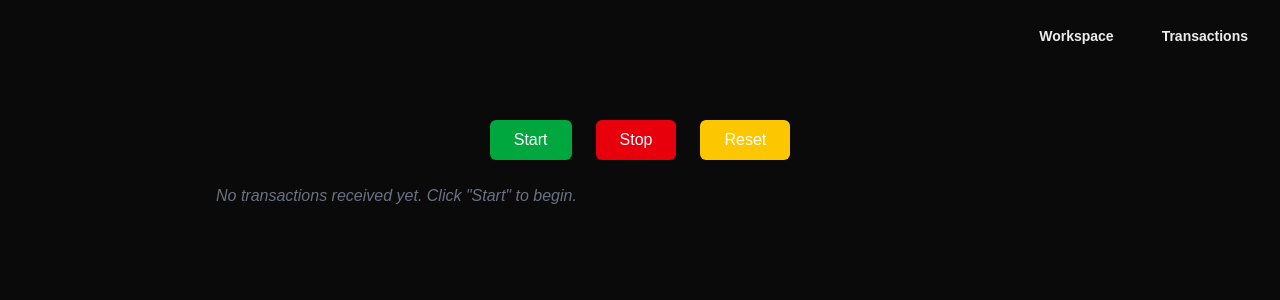
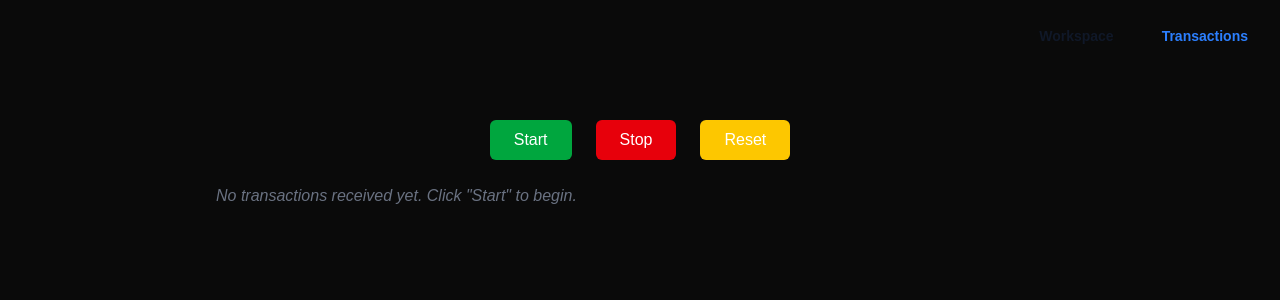
Before and after one commit to MarianaDobrivska/DnD-space-and-BTC-transactions, a Next.js app: page /transactions in a window 1280 px wide. Shown: the top 300 px of the page. Built offline with nearby package versions, Linux system fonts and the light colour scheme.

Commit message:
Separate header component and highlight active page

```diff
--- a/src/app/layout.tsx
+++ b/src/app/layout.tsx
@@ -1,7 +1,7 @@
 import type { Metadata } from "next";
 import { Geist, Geist_Mono } from "next/font/google";
 import "./globals.css";
-import Link from "next/link";
+import Header from "@/components/Header";
 
 const geistSans = Geist({
   variable: "--font-geist-sans",
@@ -27,20 +27,7 @@ export default function RootLayout({
     <html lang="en">
       <body
         className={`${geistSans.variable} ${geistMono.variable} antialiased `}>
-        <header>
-          <nav
-            className="mx-auto flex max-w-7xl items-center justify-end p-6 lg:px-8"
-            aria-label="Global">
-            <div className="flex items-end gap-x-4 sm:gap-x-8 md:gap-x-12 ">
-              <Link href="/workspace" className="text-sm/6 font-semibold ">
-                Workspace
-              </Link>
-              <Link href="/transactions" className="text-sm/6 font-semibold ">
-                Transactions
-              </Link>
-            </div>
-          </nav>
-        </header>
+        <Header />
         {children}
       </body>
     </html>
--- /dev/null
+++ b/src/components/Header.tsx
@@ -0,0 +1,35 @@
+"use client";
+
+import Link from "next/link";
+import { usePathname } from "next/navigation";
+
+const Header = () => {
+  const pathname = usePathname();
+
+  return (
+    <header>
+      <nav
+        className="mx-auto flex max-w-7xl items-center justify-end p-6 lg:px-8"
+        aria-label="Global">
+        <div className="flex items-end gap-x-4 sm:gap-x-8 md:gap-x-12">
+          <Link
+            href="/workspace"
+            className={`text-sm/6 font-semibold hover:text-blue-700 ${
+              pathname === "/workspace" ? "text-blue-500" : "text-gray-900"
+            }`}>
+            Workspace
+          </Link>
+          <Link
+            href="/transactions"
+            className={`text-sm/6 font-semibold hover:text-blue-700 ${
+              pathname === "/transactions" ? "text-blue-500" : "text-gray-900"
+            }`}>
+            Transactions
+          </Link>
+        </div>
+      </nav>
+    </header>
+  );
+};
+
+export default Header;
```
